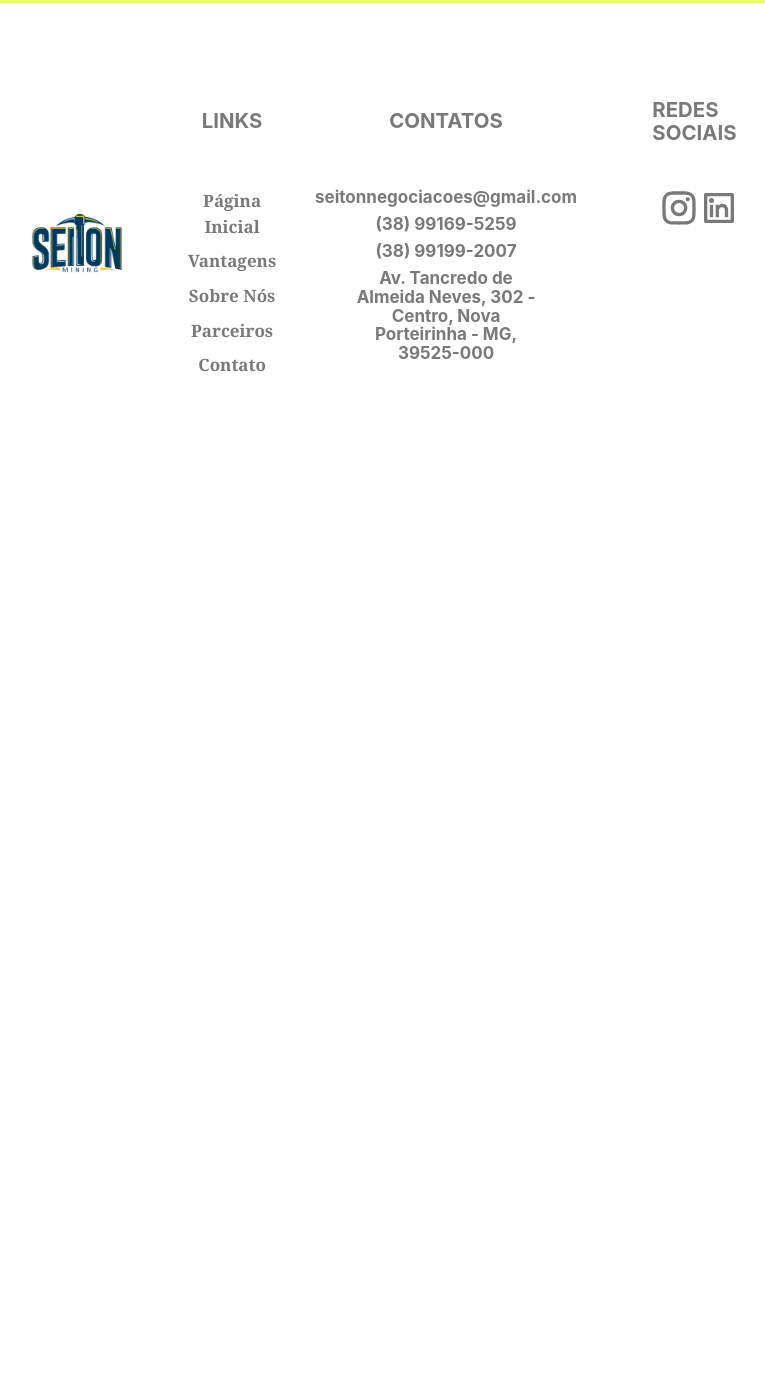
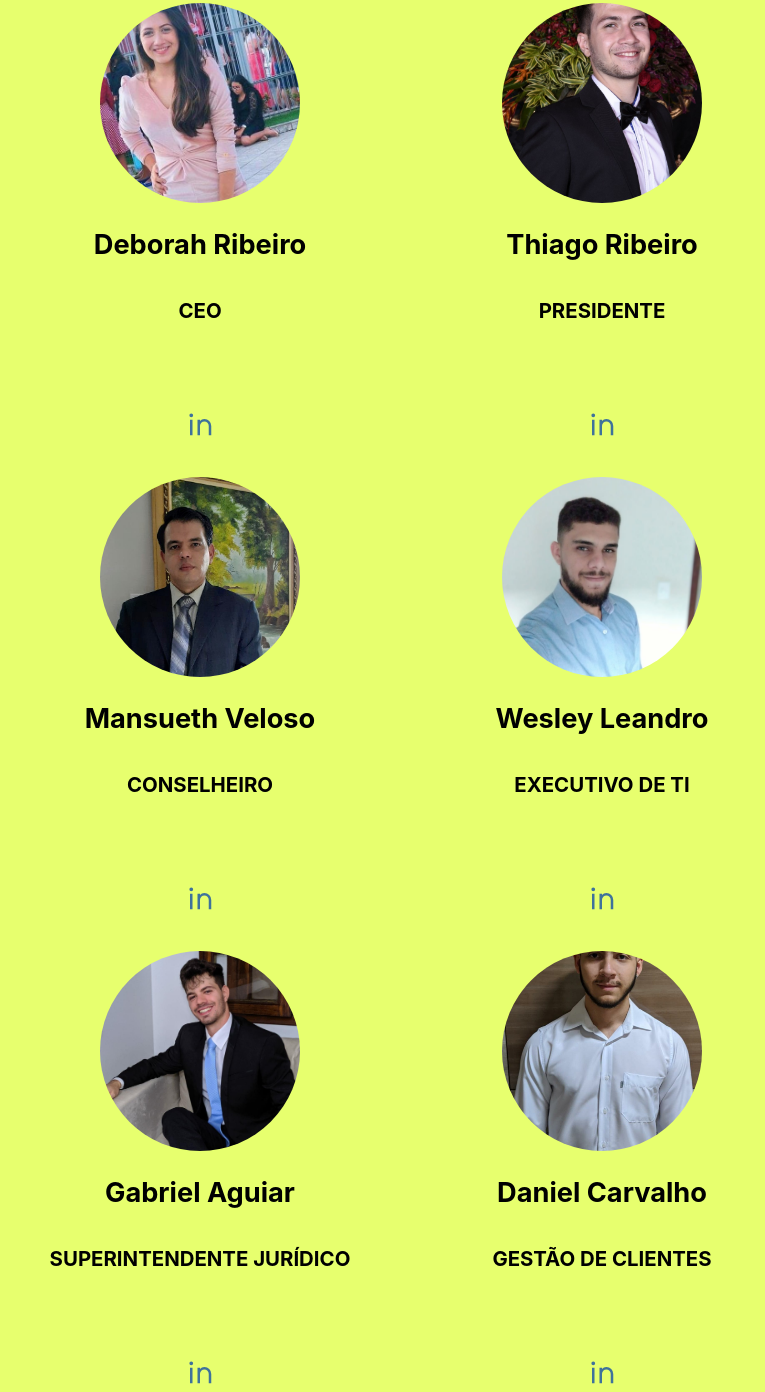
Before and after one commit to Seiton-Brasil/web-page, a Gatsby site: page / in a window 1280 px wide. Shown: the part 3428-4820 px from the top of the page, without its empty margins (239-1004 px from the left). Before the commit the page ends 3911 px from the top, so only its background shows below. Built offline with nearby package versions, Linux system fonts and the light colour scheme; Gatsby itself is replaced by a stand-in of ours.

Commit message:
Created team section

```diff
--- /dev/null
+++ b/src/components/CardTeam/index.js
@@ -0,0 +1,20 @@
+import React from "react"
+
+import Icon from "../Icons"
+
+import * as S from "./styles"
+
+const CardTeam = ({ Image, occupation, name }) => {
+  return (
+    <S.Wrapper>
+      <S.ImageTeam fluid={Image} />
+      <S.Name> {name} </S.Name>
+      <S.Occupation> {occupation} </S.Occupation>
+      <S.SocialWrapper>
+        <Icon.RiLinkedinLine color="#3f729b" />
+      </S.SocialWrapper>
+    </S.Wrapper>
+  )
+}
+
+export default CardTeam
--- /dev/null
+++ b/src/components/CardTeam/styles.js
@@ -0,0 +1,41 @@
+import styled from "styled-components"
+import Img from "gatsby-image"
+
+export const Wrapper = styled.section`
+  width: 100%;
+  height: 100%;
+  display: flex;
+  flex-direction: column;
+  justify-content: center;
+  align-items: center;
+`
+
+export const ImageTeam = styled(Img)`
+  width: 200px;
+  height: 200px;
+  border-radius: 50%;
+`
+
+export const Name = styled.h2`
+  font-size: 1.6em;
+  font-weight: bold;
+  color: #000;
+  margin-top: 1em;
+`
+export const Occupation = styled.h3`
+  font-size: 1.2em;
+  color: #000;
+  text-transform: uppercase;
+  margin-top: 0.7em;
+  text-align: center;
+`
+export const SocialWrapper = styled.div`
+  margin-top: 2em;
+  font-size: 30px;
+
+  @media (max-width: 450px) {
+    margin-top: 0.8em;
+    font-size: 20px;
+    margin-bottom: 2.5em;
+  }
+`
--- a/src/pages/index.js
+++ b/src/pages/index.js
@@ -7,6 +7,7 @@ import SEO from "../components/Seo"
 import I from "../components/Icons"
 import CardBenefits from "../components/CardBenefits"
 import CardContact from "../components/CardContact"
+import CardTeam from "../components/CardTeam"
 
 import * as S from "./styles"
 
@@ -17,6 +18,12 @@ const HomePage = () => {
     Favaglab,
     FavagSprint,
     FavagLogo,
+    Deborah,
+    Thiago,
+    Mansueth,
+    Gabriel,
+    Leandro,
+    Daniel,
   } = useStaticQuery(graphql`
     query {
       background: file(relativePath: { eq: "background-image.webp" }) {
@@ -48,6 +55,48 @@ const HomePage = () => {
         }
       }
       FavagLogo: file(relativePath: { eq: "favag-logo.jpeg" }) {
+        childImageSharp {
+          fluid(maxWidth: 200) {
+            ...GatsbyImageSharpFluid
+          }
+        }
+      }
+      Deborah: file(relativePath: { eq: "Deborah.jpeg" }) {
+        childImageSharp {
+          fluid(maxWidth: 200) {
+            ...GatsbyImageSharpFluid
+          }
+        }
+      }
+      Thiago: file(relativePath: { eq: "Thiago.jpeg" }) {
+        childImageSharp {
+          fluid(maxWidth: 200) {
+            ...GatsbyImageSharpFluid
+          }
+        }
+      }
+      Mansueth: file(relativePath: { eq: "Mansueth.jpeg" }) {
+        childImageSharp {
+          fluid(maxWidth: 200) {
+            ...GatsbyImageSharpFluid
+          }
+        }
+      }
+      Gabriel: file(relativePath: { eq: "Gabriel.jpeg" }) {
+        childImageSharp {
+          fluid(maxWidth: 200) {
+            ...GatsbyImageSharpFluid
+          }
+        }
+      }
+      Leandro: file(relativePath: { eq: "Leandro.jpeg" }) {
+        childImageSharp {
+          fluid(maxWidth: 200) {
+            ...GatsbyImageSharpFluid
+          }
+        }
+      }
+      Daniel: file(relativePath: { eq: "Daniel.jpeg" }) {
         childImageSharp {
           fluid(maxWidth: 200) {
             ...GatsbyImageSharpFluid
@@ -205,11 +254,43 @@ const HomePage = () => {
         </S.WrapperItems>
       </S.Wrapper>
 
-      <S.WrapperSecondary>
+      <S.WrapperSecondary style={{ height: "100%", paddingBottom: "10%" }}>
         <S.WrapperItems>
           <S.TitleWrapper>
-            <S.Title>TIME</S.Title>
+            <S.Title>NOSSO TIME</S.Title>
           </S.TitleWrapper>
+          <S.BenefitsWrapper columns={3}>
+            <CardTeam
+              Image={Deborah.childImageSharp.fluid}
+              name="Deborah Ribeiro"
+              occupation="ceo"
+            />
+            <CardTeam
+              Image={Thiago.childImageSharp.fluid}
+              name="Thiago Ribeiro"
+              occupation="presidente"
+            />
+            <CardTeam
+              Image={Mansueth.childImageSharp.fluid}
+              name="Mansueth Veloso"
+              occupation="conselheiro"
+            />
+            <CardTeam
+              Image={Leandro.childImageSharp.fluid}
+              name="Wesley Leandro"
+              occupation="executivo de ti"
+            />
+            <CardTeam
+              Image={Gabriel.childImageSharp.fluid}
+              name="Gabriel Aguiar"
+              occupation="superintendente jurídico"
+            />
+            <CardTeam
+              Image={Daniel.childImageSharp.fluid}
+              name="Daniel Carvalho"
+              occupation="gestão de clientes"
+            />
+          </S.BenefitsWrapper>
         </S.WrapperItems>
       </S.WrapperSecondary>
 
--- a/src/pages/styles.js
+++ b/src/pages/styles.js
@@ -38,7 +38,7 @@ export const WrapperSecondary = styled(Wrapper)`
 `
 
 export const WrapperFooter = styled(Wrapper)`
-  height: 60vh;
+  height: 45vh;
 `
 
 export const WrapperItems = styled.div`
```
Also changed, not shown: src/images/Daniel.jpeg (added), src/images/Deborah.jpeg (added), src/images/Gabriel.jpeg (added), src/images/Leandro.jpeg (added), src/images/Mansueth.jpeg (added), src/images/Thiago.jpeg (added).
